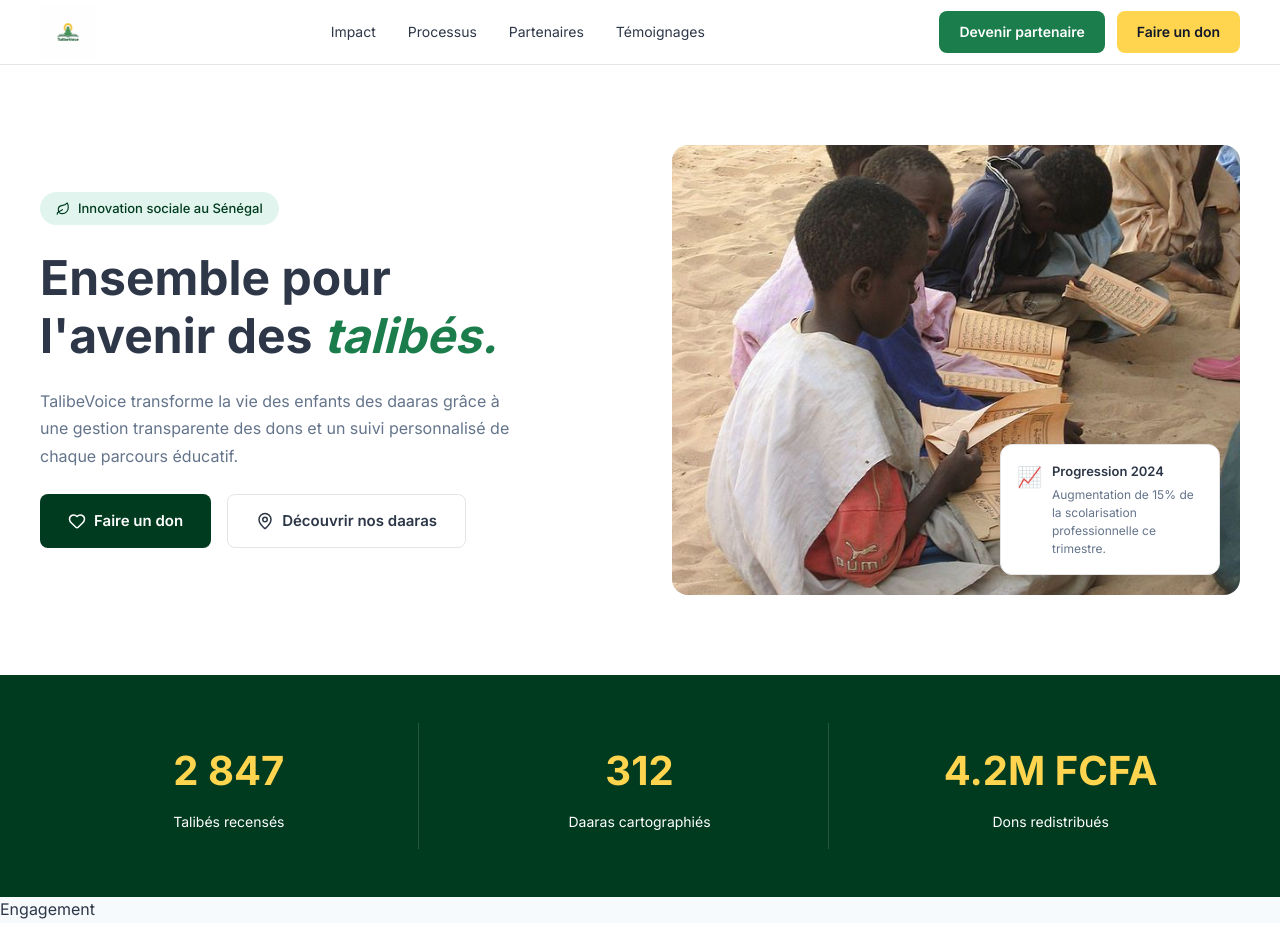
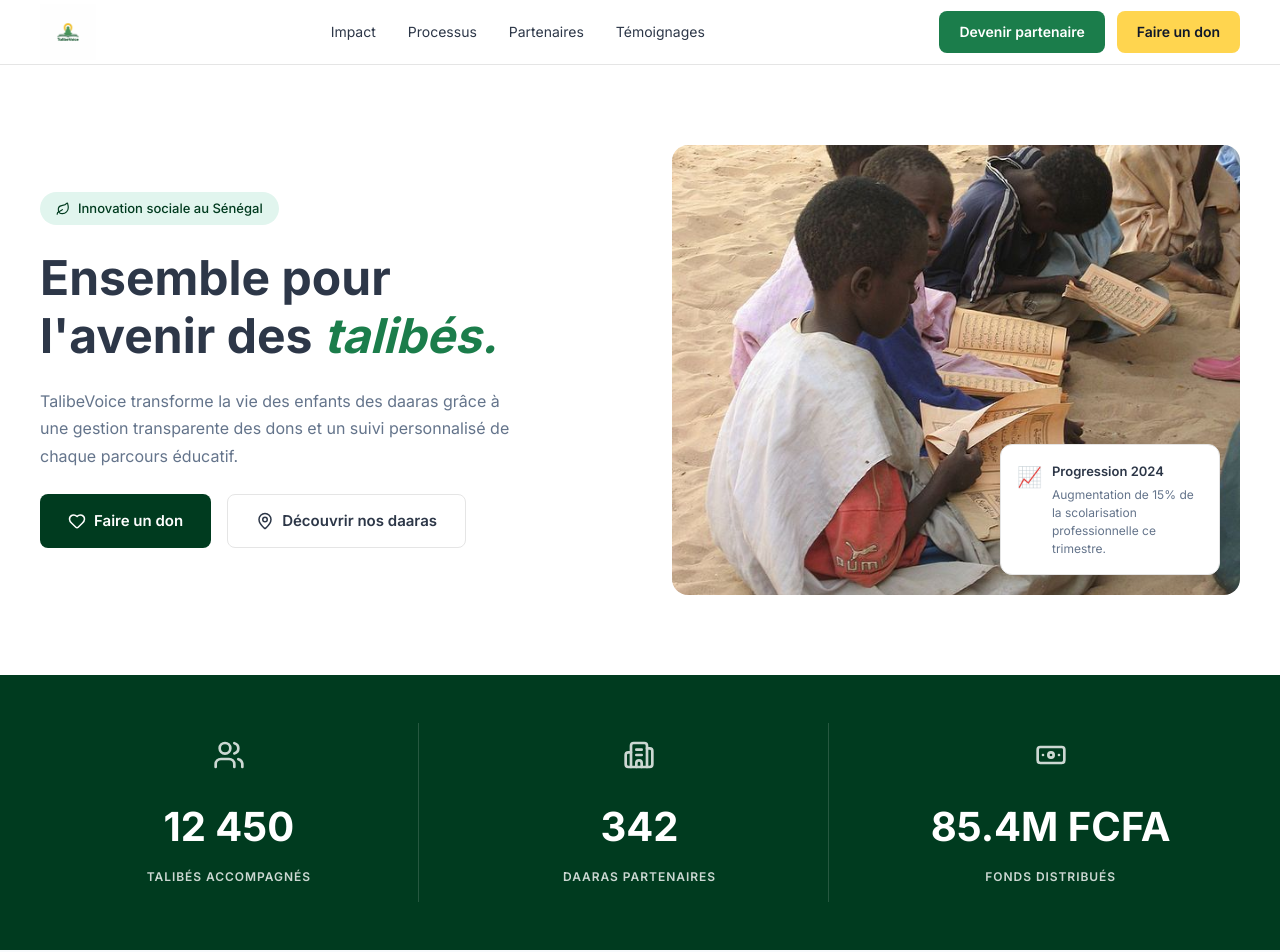
Before and after one commit to aminata-byte/talibevoice_publicweb, a React (Vite) app: page / in a window 1280 px wide. Shown: the top 952 px of the page. Built offline with nearby package versions, Linux system fonts and the light colour scheme.

Commit message:
feat: refonte StatsSection avec lucide-react

```diff
--- a/src/components/sections/StatsSection.css
+++ b/src/components/sections/StatsSection.css
@@ -15,6 +15,7 @@
 .stats__item {
   display: flex;
   flex-direction: column;
+  align-items: center;
   gap: 0.5rem;
   padding: 1rem;
   border-right: 1px solid rgba(255, 255, 255, 0.15);
@@ -24,15 +25,24 @@
   border-right: none;
 }
 
+.stats__icon {
+  color: var(--white);
+  opacity: 0.8;
+  margin-bottom: 0.5rem;
+}
+
 .stats__number {
   font-size: 2.5rem;
   font-weight: 700;
-  color: var(--accent);
+  color: var(--white);
 }
 
 .stats__label {
-  font-size: 14px;
+  font-size: 12px;
+  font-weight: 600;
   color: var(--white);
+  letter-spacing: 0.08em;
+  opacity: 0.8;
 }
 
 /* Responsive */
--- a/src/components/sections/StatsSection.jsx
+++ b/src/components/sections/StatsSection.jsx
@@ -1,10 +1,23 @@
+import { Users, Building2, Banknote } from "lucide-react";
 import "./StatsSection.css";
 
 function StatsSection() {
   const stats = [
-    { number: "2 847", label: "Talibés recensés" },
-    { number: "312", label: "Daaras cartographiés" },
-    { number: "4.2M FCFA", label: "Dons redistribués" },
+    {
+      icon: <Users size={32} />,
+      number: "12 450",
+      label: "TALIBÉS ACCOMPAGNÉS",
+    },
+    {
+      icon: <Building2 size={32} />,
+      number: "342",
+      label: "DAARAS PARTENAIRES",
+    },
+    {
+      icon: <Banknote size={32} />,
+      number: "85.4M FCFA",
+      label: "FONDS DISTRIBUÉS",
+    },
   ];
 
   return (
@@ -12,6 +25,7 @@ function StatsSection() {
       <div className="stats__container">
         {stats.map((stat, index) => (
           <div key={index} className="stats__item">
+            <div className="stats__icon">{stat.icon}</div>
             <span className="stats__number">{stat.number}</span>
             <span className="stats__label">{stat.label}</span>
           </div>
```
